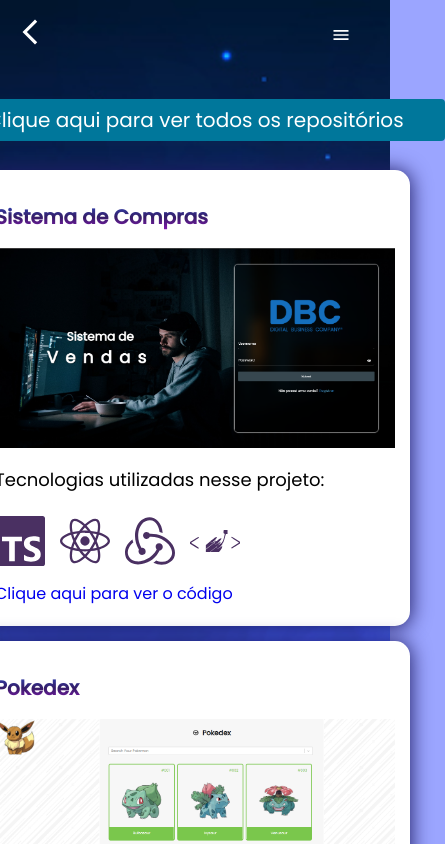
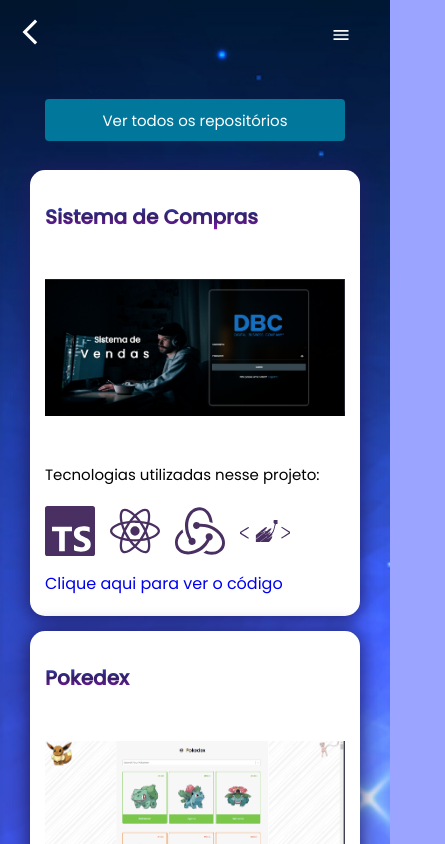
Before and after one commit to thaisBertoldi/portfolio, a React (Create React App) app: page /repositories in a window 390 px wide. Shown: the top 844 px of the page, 445 px wide, since content can reach past the window. Built offline with nearby package versions, Linux system fonts and the light colour scheme; no server answers.

Commit message:
melhora na responsividade e criado arquivo separado para os links do cabeçalho por ser código repetido

```diff
--- a/public/index.html
+++ b/public/index.html
@@ -9,7 +9,7 @@
       name="description"
       content="Web site created using create-react-app"
     />
-    <link rel="apple-touch-icon" href="%PUBLIC_URL%/logo192.png" />
+    <link rel="icon" href="%PUBLIC_URL%/favicon.png" />
     <link rel="manifest" href="%PUBLIC_URL%/manifest.json" />
     <title>Thais Bertoldi</title>
   </head>
--- /dev/null
+++ b/src/components/menu/ListLinkPages.tsx
@@ -0,0 +1,19 @@
+import { Item, LinkCustom } from "./Menu.style";
+
+function ListLinkPages() {
+  return (
+    <>
+      <Item>
+        <LinkCustom to="/">Sobre mim</LinkCustom>
+      </Item>
+      <Item>
+        <LinkCustom to="/repositories">Projetos</LinkCustom>
+      </Item>
+      <Item>
+        <LinkCustom to="/contact">Contato</LinkCustom>
+      </Item>
+    </>
+  );
+}
+
+export default ListLinkPages;
--- a/src/components/menu/Menu.style.tsx
+++ b/src/components/menu/Menu.style.tsx
@@ -1,5 +1,6 @@
 import styled from "styled-components";
 import { Link } from "react-router-dom";
+import purpleBackgroundImage from "../../images/background.jpg";
 
 export const ContainerMenu = styled.div`
   display: flex;
@@ -48,6 +49,7 @@ export const HamburguerDiv = styled.div`
   display: flex;
   flex-direction: column;
   position: absolute;
+  background: url(${purpleBackgroundImage});
   top: 8%;
   a {
     color: #dde2ff;
--- a/src/components/menu/Menu.tsx
+++ b/src/components/menu/Menu.tsx
@@ -1,11 +1,10 @@
 import { useState } from "react";
 import { MdMenu } from "react-icons/md";
+import ListLinkPages from "./ListLinkPages";
 import {
+  List,
   ContainerMenu,
   HamburguerDiv,
-  Item,
-  LinkCustom,
-  List,
   MenuHamburguer,
 } from "./Menu.style";
 
@@ -18,31 +17,13 @@ export default function Menu() {
       </MenuHamburguer>
       {openHamburguer && (
         <HamburguerDiv>
-            <Item>
-              <LinkCustom to="/">Sobre mim</LinkCustom>
-            </Item>
-            <Item>
-              <LinkCustom to="/repositories">Repositórios</LinkCustom>
-            </Item>
-            <Item>
-              <LinkCustom to="/contact">Contato</LinkCustom>
-            </Item>
+          <ListLinkPages />
         </HamburguerDiv>
       )}
       <ContainerMenu>
-        <nav>
-          <List>
-            <Item>
-              <LinkCustom to="/">Sobre mim</LinkCustom>
-            </Item>
-            <Item>
-              <LinkCustom to="/repositories">Repositórios</LinkCustom>
-            </Item>
-            <Item>
-              <LinkCustom to="/contact">Contato</LinkCustom>
-            </Item>
-          </List>
-        </nav>
+        <List>
+          <ListLinkPages />
+        </List>
       </ContainerMenu>
     </>
   );
--- a/src/components/projects/Projects.style.tsx
+++ b/src/components/projects/Projects.style.tsx
@@ -50,6 +50,9 @@ export const Card = styled.div`
       color: #f4dafd;
     }
   }
+  @media (max-width: 600px) {
+    width: 300px;
+  }
 `;
 
 export const DivTech = styled.div`
@@ -66,12 +69,12 @@ export const DivIcons = styled.div`
 `;
 
 export const DivBackgroundProject = styled.div<{background: string, backgroundHover: string}>`
-  background: url(${props => props.background});
+  background: url(${props => props.background}) center no-repeat;
   height: 200px;
-  background-size: cover;
+  background-size: 100%;
   :hover {
-    background: url(${props => props.backgroundHover});
+    background: url(${props => props.backgroundHover}) center no-repeat;
     height: 200px;
-    background-size: cover;
+    background-size: 100%;
   }
 `;
--- a/src/globalStyles.style.tsx
+++ b/src/globalStyles.style.tsx
@@ -1,7 +1,7 @@
 import styled from "styled-components";
 import img from "./images/purple-bg.jpg";
 
-export const Btn = styled.button<{ width: string }>`
+export const Btn = styled.button<{ width: string, widthMediaQuery:string }>`
   width: ${(props) => props.width};
   height: 42px;
   background: ${(props) => props.color};
@@ -22,25 +22,27 @@ export const Btn = styled.button<{ width: string }>`
     transform: scale(1.1);
     background-image: linear-gradient(to bottom, #2f4dc7, #351d66, #9219be);
   }
+  @media (max-width: 600px) {
+    width: ${(props) => props.widthMediaQuery};
+    font-size: 15px;
+  }
 `;
 
-export const TitleGradient = styled.h2<{size: string}>`
-  background-image: linear-gradient(
-    to bottom,
-    #2F4DC7,
-    #351D66,
-    #9219BE
-  );
+export const TitleGradient = styled.h2<{ size: string }>`
+  background-image: linear-gradient(to bottom, #2f4dc7, #351d66, #9219be);
   color: black;
-  font-size: ${props => props.size};
+  font-size: ${(props) => props.size};
   background-clip: text;
   -webkit-background-clip: text;
   -webkit-text-fill-color: transparent;
 `;
 
 export const Paragraph = styled.p`
-    color: ${props => props.color};
+  color: ${(props) => props.color};
   font-size: 18px;
+  @media (max-width: 600px) {
+    font-size: 15px;
+  }
 `;
 
 export const ACustom = styled.a`
@@ -68,3 +70,12 @@ export const DivBackground = styled.div`
   background-size: cover;
   background-repeat: no-repeat;
 `;
+
+export const TitlePrincipal = styled.h1`
+  color: white;
+  font-size: 50px;
+  line-height: 30px;
+  @media (max-width: 600px) {
+    font-size: 28px;
+  }
+`;
--- a/src/pages/about/About.style.tsx
+++ b/src/pages/about/About.style.tsx
@@ -29,6 +29,9 @@ export const SecContainer = styled.div`
   @media (max-width: 1200px) {
     padding: 5%;
   }
+  @media (max-width: 600px) {
+    flex-direction: column;
+  }
 `;
 
 export const TercContainer = styled.div`
@@ -43,14 +46,11 @@ export const ImgCustom = styled.img<{radius: string, width: string, displayMedia
   }
 `;
 
-export const TitlePrincipal = styled.h1`
-  color: white;
-  font-size: 50px;
-  line-height: 30px;
-`;
-
 export const Bio = styled.h2`
   color: white;
+  @media (max-width: 600px) {
+    font-size: 15px;
+  }
 `;
 
 export const BtnDiv = styled.div`
--- a/src/pages/about/About.tsx
+++ b/src/pages/about/About.tsx
@@ -3,14 +3,13 @@ import { Link, useNavigate } from "react-router-dom";
 import Loading from "../../components/loading/Loading";
 import Skills from "../../components/skills/Skills";
 import { UserContext } from "../../context/UserContext";
-import { Btn, Paragraph, TitleGradient } from "../../globalStyles.style";
+import { Btn, Paragraph, TitlePrincipal } from "../../globalStyles.style";
 import {
   Bio,
   BtnDiv,
   ImgCustom,
   SecContainer,
   FirstContainer,
-  TitlePrincipal,
   TercContainer,
   DivTitles,
   TitleSection,
@@ -43,6 +42,7 @@ function About() {
             <BtnDiv>
               <Btn
                 width={"200px"}
+                widthMediaQuery={'100px'}
                 color={Theme.color.blueLight}
                 onClick={() => navigate("/repositories")}
               >
@@ -50,6 +50,7 @@ function About() {
               </Btn>
               <Btn
                 width={"200px"}
+                widthMediaQuery={'100px'}
                 color={Theme.color.blueLight}
                 onClick={() => navigate("/contact")}
               >
--- a/src/pages/contact/Contact.style.tsx
+++ b/src/pages/contact/Contact.style.tsx
@@ -9,14 +9,6 @@ export const ContainerContact = styled.div`
   margin: 0 100px;
   @media (max-width: 1300px) {
     grid-template-columns: auto;
-  }
-  @media (max-width: 600px) {
-    h1 {
-      font-size: 28px;
-    }
-    p {
-      font-size: 15px;
-    }
   }
 `;
 
--- a/src/pages/contact/Contact.tsx
+++ b/src/pages/contact/Contact.tsx
@@ -5,10 +5,9 @@ import {
   FaFacebookSquare,
   FaInstagramSquare,
 } from "react-icons/fa";
-import { DivArrowBack, Paragraph } from "../../globalStyles.style";
+import { DivArrowBack, Paragraph, TitlePrincipal } from "../../globalStyles.style";
 import { MdOutlineArrowBackIosNew } from "react-icons/md";
 import { useNavigate } from "react-router-dom";
-import { TitlePrincipal } from "../about/About.style";
 
 function Contact() {
   const navigate = useNavigate()
--- a/src/pages/repositories/Repositories.tsx
+++ b/src/pages/repositories/Repositories.tsx
@@ -16,8 +16,8 @@ function Repositories() {
       <DivArrowBack><MdOutlineArrowBackIosNew onClick={() => navigate('/')}/></DivArrowBack>
       <ContainerRepos>
         <DivButton>
-          <Btn width={"500px"} onClick={() => setIsAllRepos(true)} color={Theme.color.blueDark}>
-            Clique aqui para ver todos os repositórios
+          <Btn width={"500px"} widthMediaQuery={'300px'} onClick={() => setIsAllRepos(true)} color={Theme.color.blueDark}>
+            Ver todos os repositórios
           </Btn>
         </DivButton>
         <Projects />
```
Also changed, not shown: public/logo192.png (deleted), public/logo512.png (deleted). Lines whose indentation alone changed are shown as unchanged.
